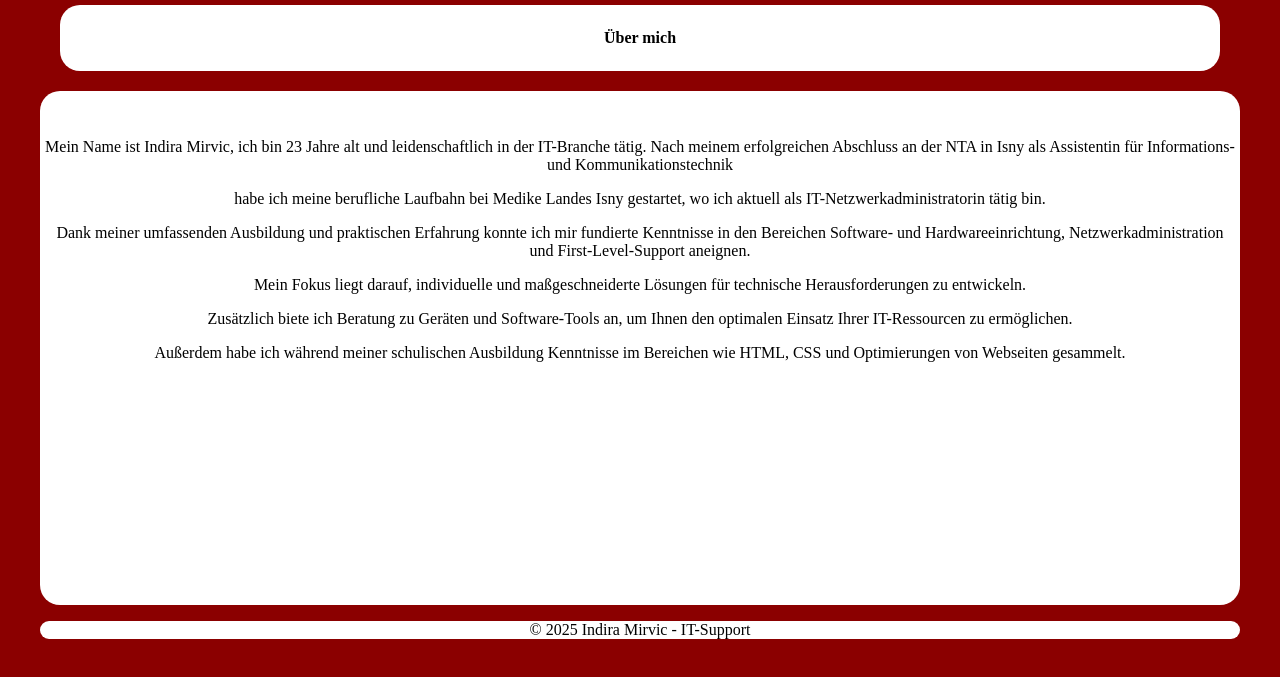
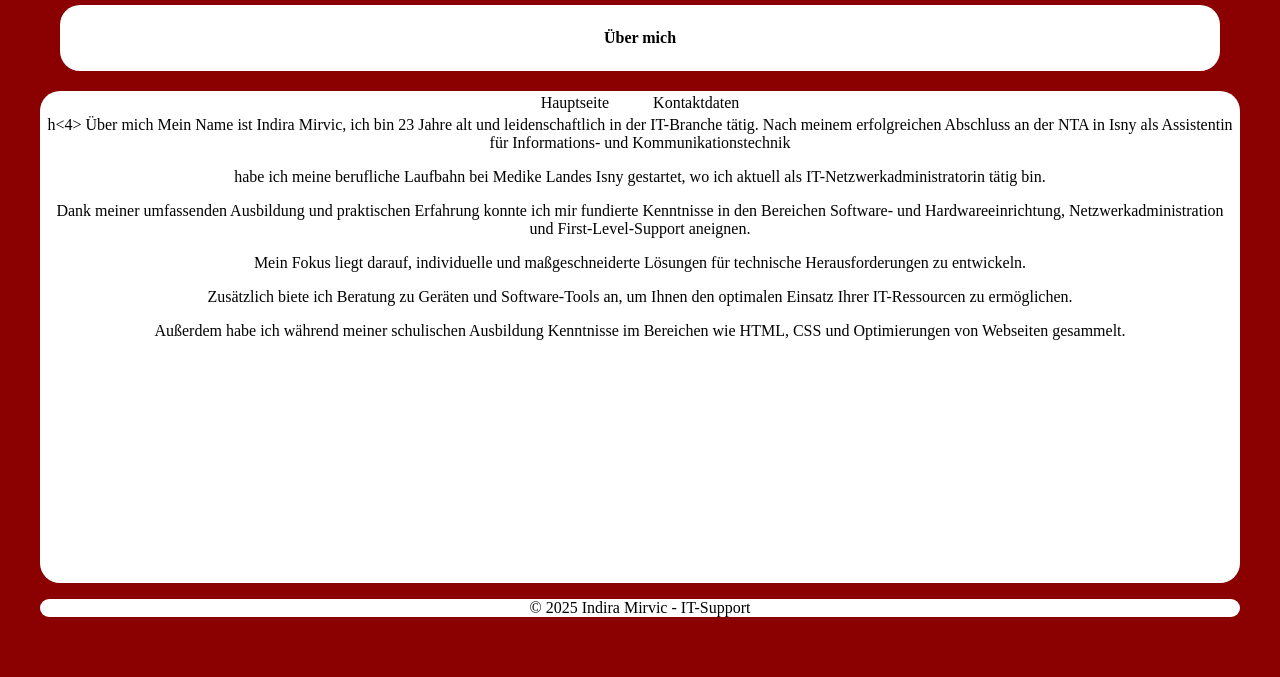
Before and after one commit to indiramirvic/imit-itsupport, a plain HTML site: page me.html in a window 1280 px wide. Shown: the part 167-844 px from the top of the page. Drawn offline with Linux system fonts and the light colour scheme.

Commit message:
Update me.html

```diff
--- a/me.html
+++ b/me.html
@@ -38,12 +38,12 @@
 
 	<div id ="main">
 	<table  width =" 100%"  >
-	         <tr>
-           <td align="middle"> <b>  </tr>
-	<tr> <td>  <br> </br>  </td> </tr>
+	    <td align="middle"> <a href = "index.html" target = "_blank"> Hauptseite </a>
+	 &nbsp;&nbsp;&nbsp;&nbsp; &nbsp;&nbsp;&nbsp;&nbsp;
+	 <a href = "kontakt.html" target = "_blank"> Kontaktdaten </a> </td> </tr>
              <tr>
 
-			 <td align="middle"> Mein Name ist Indira Mirvic, ich bin 23 Jahre alt und leidenschaftlich in der IT-Branche tätig. Nach meinem erfolgreichen Abschluss an der NTA in Isny als Assistentin für Informations- und Kommunikationstechnik <p>
+			 <td align="middle"> h<4> Über mich </h4>Mein Name ist Indira Mirvic, ich bin 23 Jahre alt und leidenschaftlich in der IT-Branche tätig. Nach meinem erfolgreichen Abschluss an der NTA in Isny als Assistentin für Informations- und Kommunikationstechnik <p>
 			 habe ich meine berufliche Laufbahn bei Medike Landes Isny gestartet, wo ich aktuell als IT-Netzwerkadministratorin tätig bin. <p>
 
 Dank meiner umfassenden Ausbildung und praktischen Erfahrung konnte ich mir fundierte Kenntnisse in den Bereichen Software- und Hardwareeinrichtung, Netzwerkadministration und First-Level-Support aneignen. <p>
```
